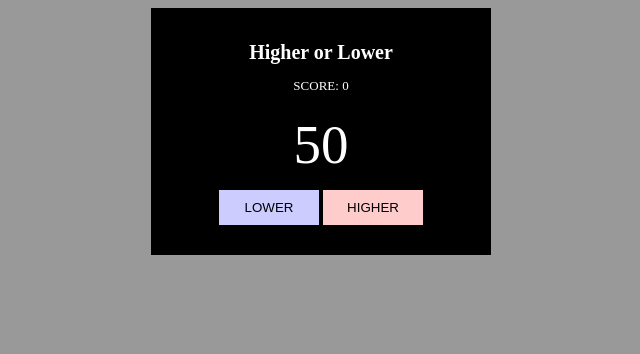
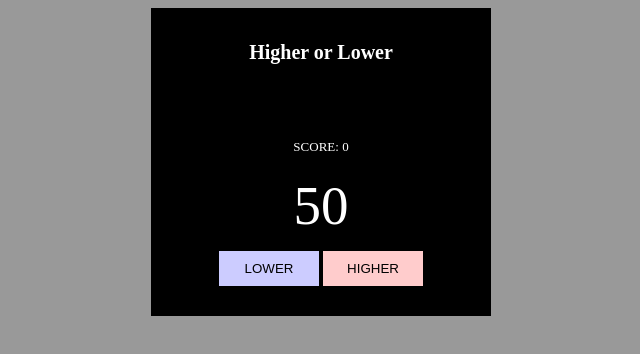
Before and after one commit to 1066g241706-commits/my-first-site, a plain HTML site: page index.html in a window 1280 px wide. Shown: the whole page, without its empty margins (319-959 px from the left). Drawn offline with Linux system fonts and the light colour scheme.

Commit message:
Update index.html

```diff
--- a/index.html
+++ b/index.html
@@ -9,6 +9,7 @@
 <body>
     <div class="box">
       <h1>Higher or Lower</h1>
+      <h2>追加要素</h2>
       <p>SCORE: <span id="score">0</span></p>
       <p id="end"> </p>
       <p id="num">50</p>
```
